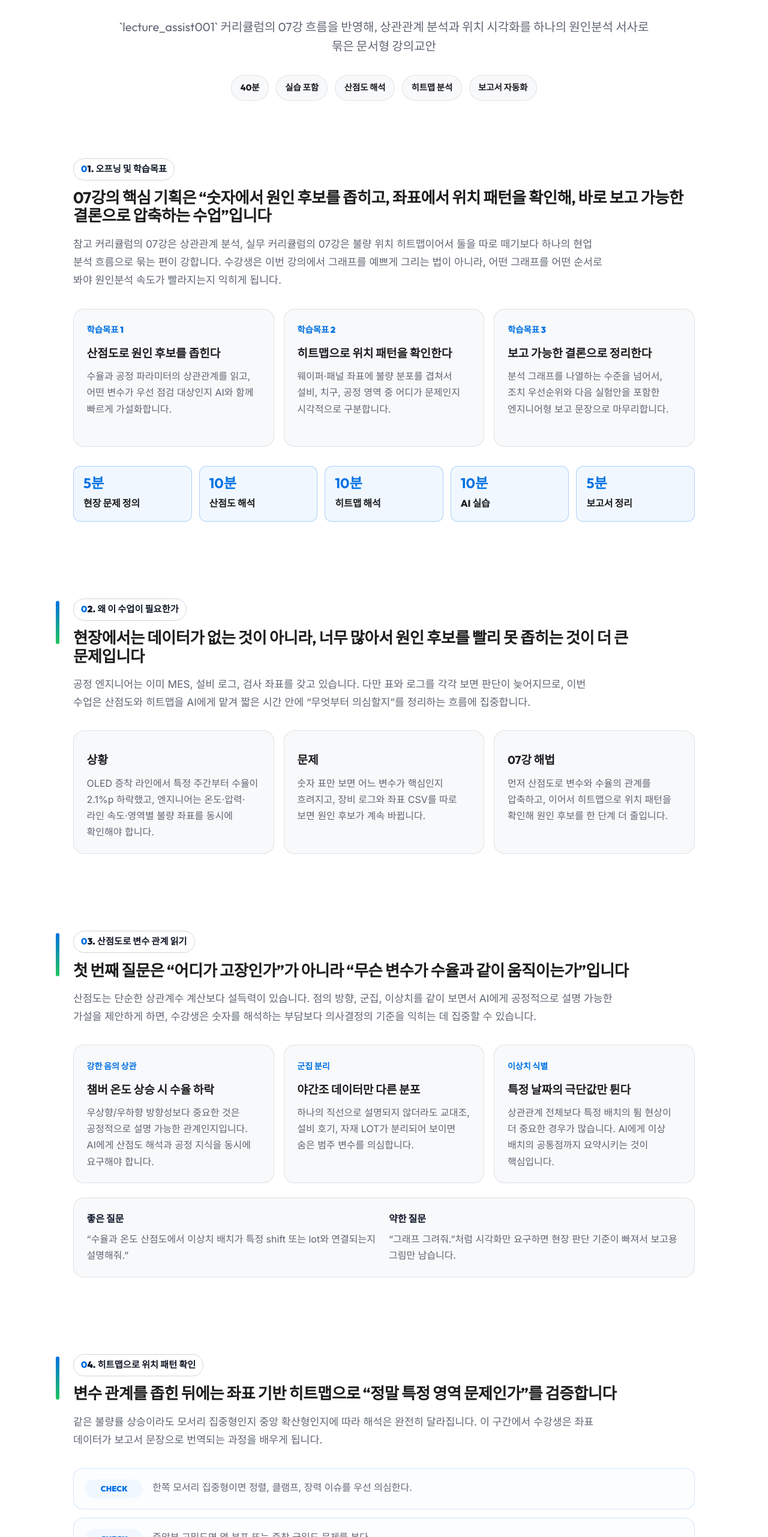
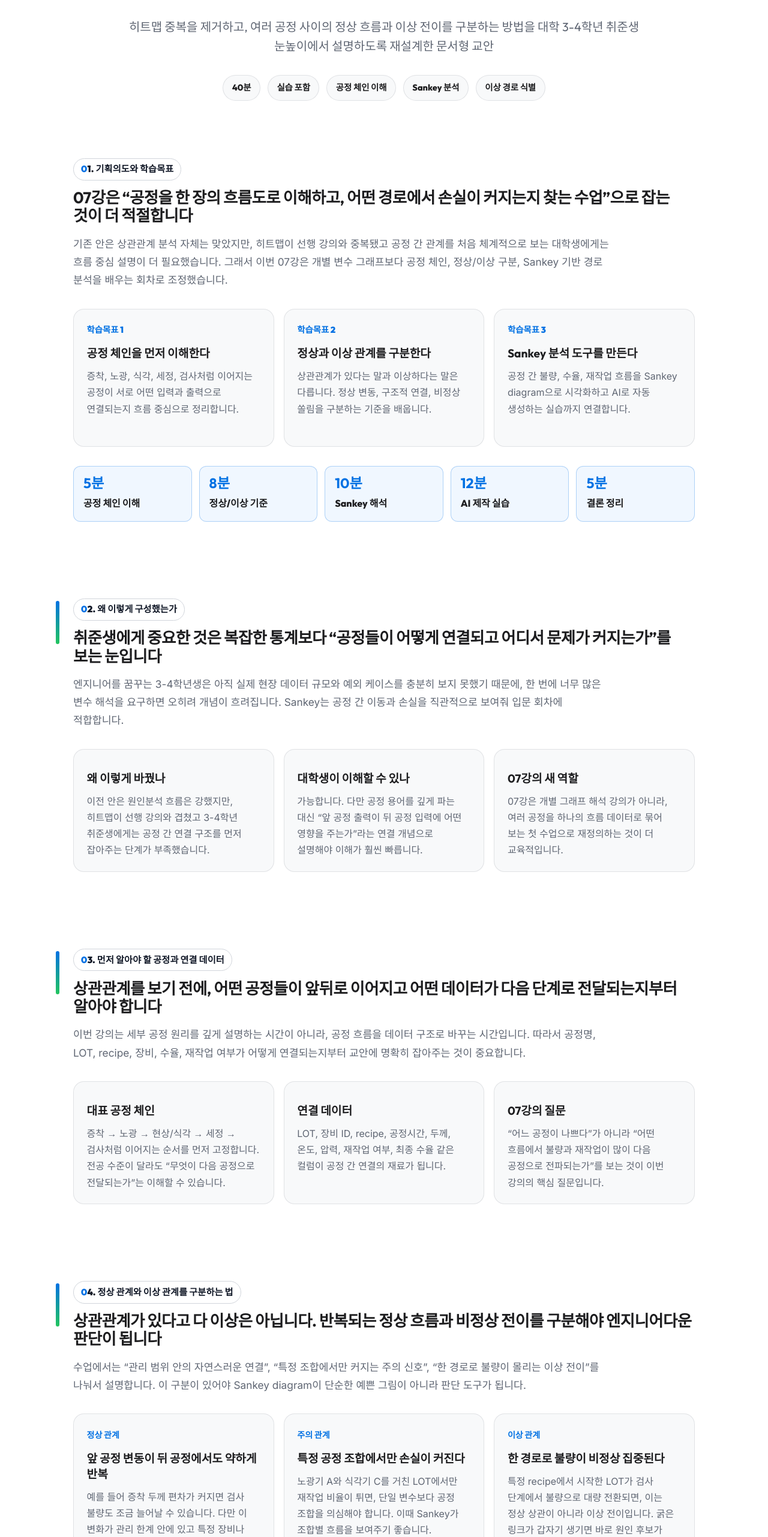
Before and after one commit to heekeunlee/lecture07, a React (Vite) app: page / in a window 1280 px wide. Shown: the part 237-2800 px from the top of the page at 60% size. Built offline with nearby package versions, Linux system fonts and the light colour scheme.

Commit message:
Refine lecture 07 around Sankey analysis

```diff
--- a/src/App.tsx
+++ b/src/App.tsx
@@ -1,88 +1,110 @@
 const lessonGoals = [
   {
     step: '학습목표 1',
-    title: '산점도로 원인 후보를 좁힌다',
-    body: '수율과 공정 파라미터의 상관관계를 읽고, 어떤 변수가 우선 점검 대상인지 AI와 함께 빠르게 가설화합니다.',
+    title: '공정 체인을 먼저 이해한다',
+    body: '증착, 노광, 식각, 세정, 검사처럼 이어지는 공정이 서로 어떤 입력과 출력으로 연결되는지 흐름 중심으로 정리합니다.',
   },
   {
     step: '학습목표 2',
-    title: '히트맵으로 위치 패턴을 확인한다',
-    body: '웨이퍼·패널 좌표에 불량 분포를 겹쳐서 설비, 치구, 공정 영역 중 어디가 문제인지 시각적으로 구분합니다.',
+    title: '정상과 이상 관계를 구분한다',
+    body: '상관관계가 있다는 말과 이상하다는 말은 다릅니다. 정상 변동, 구조적 연결, 비정상 쏠림을 구분하는 기준을 배웁니다.',
   },
   {
     step: '학습목표 3',
-    title: '보고 가능한 결론으로 정리한다',
-    body: '분석 그래프를 나열하는 수준을 넘어서, 조치 우선순위와 다음 실험안을 포함한 엔지니어형 보고 문장으로 마무리합니다.',
+    title: 'Sankey 분석 도구를 만든다',
+    body: '공정 간 불량, 수율, 재작업 흐름을 Sankey diagram으로 시각화하고 AI로 자동 생성하는 실습까지 연결합니다.',
   },
 ];
 
 const lessonFlow = [
-  { time: '5분', label: '현장 문제 정의' },
-  { time: '10분', label: '산점도 해석' },
-  { time: '10분', label: '히트맵 해석' },
-  { time: '10분', label: 'AI 실습' },
-  { time: '5분', label: '보고서 정리' },
+  { time: '5분', label: '공정 체인 이해' },
+  { time: '8분', label: '정상/이상 기준' },
+  { time: '10분', label: 'Sankey 해석' },
+  { time: '12분', label: 'AI 제작 실습' },
+  { time: '5분', label: '결론 정리' },
 ];
 
-const scenarioCards = [
+const planningReasons = [
   {
-    title: '상황',
-    body: 'OLED 증착 라인에서 특정 주간부터 수율이 2.1%p 하락했고, 엔지니어는 온도·압력·라인 속도·영역별 불량 좌표를 동시에 확인해야 합니다.',
+    title: '왜 이렇게 바꿨나',
+    body: '이전 안은 원인분석 흐름은 강했지만, 히트맵이 선행 강의와 겹쳤고 3-4학년 취준생에게는 공정 간 연결 구조를 먼저 잡아주는 단계가 부족했습니다.',
   },
   {
-    title: '문제',
-    body: '숫자 표만 보면 어느 변수가 핵심인지 흐려지고, 장비 로그와 좌표 CSV를 따로 보면 원인 후보가 계속 바뀝니다.',
+    title: '대학생이 이해할 수 있나',
+    body: '가능합니다. 다만 공정 용어를 깊게 파는 대신 “앞 공정 출력이 뒤 공정 입력에 어떤 영향을 주는가”라는 연결 개념으로 설명해야 이해가 훨씬 빠릅니다.',
   },
   {
-    title: '07강 해법',
-    body: '먼저 산점도로 변수와 수율의 관계를 압축하고, 이어서 히트맵으로 위치 패턴을 확인해 원인 후보를 한 단계 더 줄입니다.',
+    title: '07강의 새 역할',
+    body: '07강은 개별 그래프 해석 강의가 아니라, 여러 공정을 하나의 흐름 데이터로 묶어 보는 첫 수업으로 재정의하는 것이 더 교육적입니다.',
   },
 ];
 
-const correlationSignals = [
+const processCards = [
   {
-    label: '강한 음의 상관',
-    title: '챔버 온도 상승 시 수율 하락',
-    body: '우상향/우하향 방향성보다 중요한 것은 공정적으로 설명 가능한 관계인지입니다. AI에게 산점도 해석과 공정 지식을 동시에 요구해야 합니다.',
+    title: '대표 공정 체인',
+    body: '증착 → 노광 → 현상/식각 → 세정 → 검사처럼 이어지는 순서를 먼저 고정합니다. 전공 수준이 달라도 “무엇이 다음 공정으로 전달되는가”는 이해할 수 있습니다.',
   },
   {
-    label: '군집 분리',
-    title: '야간조 데이터만 다른 분포',
-    body: '하나의 직선으로 설명되지 않더라도 교대조, 설비 호기, 자재 LOT가 분리되어 보이면 숨은 범주 변수를 의심합니다.',
+    title: '연결 데이터',
+    body: 'LOT, 장비 ID, recipe, 공정시간, 두께, 온도, 압력, 재작업 여부, 최종 수율 같은 컬럼이 공정 간 연결의 재료가 됩니다.',
   },
   {
-    label: '이상치 식별',
-    title: '특정 날짜의 극단값만 튄다',
-    body: '상관관계 전체보다 특정 배치의 튐 현상이 더 중요한 경우가 많습니다. AI에게 이상 배치의 공통점까지 요약시키는 것이 핵심입니다.',
+    title: '07강의 질문',
+    body: '“어느 공정이 나쁘다”가 아니라 “어떤 흐름에서 불량과 재작업이 많이 다음 공정으로 전파되는가”를 보는 것이 이번 강의의 핵심 질문입니다.',
   },
 ];
 
-const heatmapChecks = [
-  '한쪽 모서리 집중형이면 정렬, 클램프, 장력 이슈를 우선 의심한다.',
-  '중앙부 고밀도면 열 분포 또는 증착 균일도 문제를 본다.',
-  '대각선/줄무늬 패턴이면 스캔 방향, 노즐, 이송 흔들림과 연결해 본다.',
-  '랜덤 산포형이면 단일 설비보다 자재 편차나 측정 노이즈 가능성을 같이 검토한다.',
-];
-
-const practiceSteps = [
+const normalAbnormalSignals = [
   {
-    title: '입력 데이터 준비',
-    body: '수율, 온도, 압력, takt time, defect_x, defect_y, lot, shift 컬럼을 가진 CSV를 AI에 설명하고 목적을 한 문장으로 선언합니다.',
+    label: '정상 관계',
+    title: '앞 공정 변동이 뒤 공정에서도 약하게 반복',
+    body: '예를 들어 증착 두께 편차가 커지면 검사 불량도 조금 늘어날 수 있습니다. 다만 이 변화가 관리 한계 안에 있고 특정 장비나 LOT에만 쏠리지 않으면 정상 변동으로 봅니다.',
   },
   {
-    title: 'AI 작업지시',
-    body: '산점도 2개, 히트맵 1개, 핵심 인사이트 3개, 추가 확인할 변수 2개를 출력하도록 명확히 지시합니다.',
+    label: '주의 관계',
+    title: '특정 공정 조합에서만 손실이 커진다',
+    body: '노광기 A와 식각기 C를 거친 LOT에서만 재작업 비율이 튀면, 단일 변수보다 공정 조합을 의심해야 합니다. 이때 Sankey가 조합별 흐름을 보여주기 좋습니다.',
   },
   {
-    title: '검증과 보고',
-    body: '그래프 모양이 그럴듯한지보다, 현장적으로 말이 되는 해석인지, 조치 우선순위가 있는지, 다음 실험안이 있는지를 확인합니다.',
+    label: '이상 관계',
+    title: '한 경로로 불량이 비정상 집중된다',
+    body: '특정 recipe에서 시작한 LOT가 검사 단계에서 불량으로 대량 전환되면, 이는 정상 상관이 아니라 이상 전이입니다. 굵은 링크가 갑자기 생기면 바로 원인 후보가 됩니다.',
   },
 ];
 
+const sankeyReasons = [
+  '산점도는 두 변수 관계는 잘 보여주지만, 여러 공정을 거치며 상태가 어떻게 전이되는지는 한 번에 보여주기 어렵습니다.',
+  'Sankey diagram은 공정 A에서 공정 B로, 정상 LOT가 재작업이나 불량으로 어떻게 흘러가는지 폭으로 보여줘서 초보자도 해석이 빠릅니다.',
+  '특히 3-4학년 학생에게는 수치보다 흐름 그림이 더 직관적이므로, 취업 준비 단계에서 공정 이해와 데이터 이해를 같이 잡기 좋습니다.',
+  '향후 보고서 자동화 강의와도 연결됩니다. Sankey 결과는 “어느 경로에서 손실이 컸는가”를 문장으로 바꾸기 쉽습니다.',
+];
+
+const buildSteps = [
+  {
+    title: '데이터 테이블 설계',
+    body: '`from_process`, `to_process`, `count`, `status`, `lot_group` 컬럼으로 공정 간 이동 테이블을 만듭니다. 예: 증착→노광, 노광→식각, 식각→검사.',
+  },
+  {
+    title: '정상/이상 분류 규칙',
+    body: '기준 수율 이상이면 `normal`, 재작업 비중 증가면 `warning`, 특정 경로 불량 집중이면 `abnormal`로 태깅합니다. 이 규칙을 AI에게 먼저 설명해야 그림이 흔들리지 않습니다.',
+  },
+  {
+    title: 'Sankey 생성 요청',
+    body: 'AI에게 링크 두께는 `count`, 색상은 `status`, 라벨은 공정명과 불량률을 반영하도록 지시합니다. 동시에 핵심 경로 3개를 요약하게 만듭니다.',
+  },
+];
+
+const promptGuides = [
+  '디스플레이 공정 데이터를 기반으로 Sankey diagram을 생성해줘. 노드는 공정명, 링크는 LOT 이동 수량이야.',
+  'status가 normal이면 파란색, warning이면 주황색, abnormal이면 빨간색으로 구분해줘.',
+  '가장 손실이 큰 경로 3개와, 재작업이 많이 발생한 공정 조합 2개를 요약해줘.',
+  '결과 설명은 대학 4학년 취준생도 이해할 수 있게 공정 흐름 중심으로 써줘.',
+];
+
 const reportTemplate = [
-  '수율 저하와 가장 강하게 연결된 변수는 챔버 온도였으며, 온도 상승 구간에서 불량률이 집중적으로 증가했습니다.',
-  '히트맵상 불량은 패널 우상단에 반복 집중되어 설비 전영역 공통 문제보다는 위치 의존형 원인을 시사합니다.',
-  '1차 조치로 해당 영역 관련 정렬/열 분포를 점검하고, 2차로 야간조 운영 조건과 LOT 편차를 비교 검증하는 것이 합리적입니다.',
+  '전체 공정 흐름 중 가장 큰 손실은 노광 이후 식각으로 넘어가는 구간에서 발생했으며, 이 경로의 abnormal 링크 비중이 가장 높았습니다.',
+  '특히 증착 장비 B를 거친 LOT가 특정 노광 recipe로 연결될 때 재작업 비율이 증가해 단일 공정보다 공정 조합 이슈 가능성이 큽니다.',
+  '따라서 1차 점검은 해당 경로의 recipe 조건과 장비 조합 검증에 두고, 2차로 같은 경로의 최근 3주 LOT를 비교 분석하는 것이 적절합니다.',
 ];
 
 function App() {
@@ -106,27 +128,27 @@ function App() {
         </div>
 
         <div className="hero-section">
-          <h1>07강. 산점도와 히트맵으로 불량 원인을 좁히는 AI 분석 교안</h1>
+          <h1>07강. 공정 간 상관관계를 Sankey Diagram으로 읽고 만드는 AI 분석 교안</h1>
           <p className="subtitle">
-            `lecture_assist001` 커리큘럼의 07강 흐름을 반영해, 상관관계 분석과 위치 시각화를 하나의 원인분석 서사로 묶은 문서형 강의교안
+            히트맵 중복을 제거하고, 여러 공정 사이의 정상 흐름과 이상 전이를 구분하는 방법을 대학 3-4학년 취준생 눈높이에서 설명하도록 재설계한 문서형 교안
           </p>
           <div className="lesson-meta" aria-label="lesson summary">
             <span>40분</span>
             <span>실습 포함</span>
-            <span>산점도 해석</span>
-            <span>히트맵 분석</span>
-            <span>보고서 자동화</span>
+            <span>공정 체인 이해</span>
+            <span>Sankey 분석</span>
+            <span>이상 경로 식별</span>
           </div>
         </div>
       </header>
 
       <main>
         <section className="overview-section">
-          <span className="section-label">01. 오프닝 및 학습목표</span>
-          <h2>07강의 핵심 기획은 “숫자에서 원인 후보를 좁히고, 좌표에서 위치 패턴을 확인해, 바로 보고 가능한 결론으로 압축하는 수업”입니다</h2>
+          <span className="section-label">01. 기획의도와 학습목표</span>
+          <h2>07강은 “공정을 한 장의 흐름도로 이해하고, 어떤 경로에서 손실이 커지는지 찾는 수업”으로 잡는 것이 더 적절합니다</h2>
           <p className="section-intro">
-            참고 커리큘럼의 07강은 상관관계 분석, 실무 커리큘럼의 07강은 불량 위치 히트맵이어서 둘을 따로 떼기보다 하나의 현업 분석 흐름으로 묶는 편이 강합니다.
-            수강생은 이번 강의에서 그래프를 예쁘게 그리는 법이 아니라, 어떤 그래프를 어떤 순서로 봐야 원인분석 속도가 빨라지는지 익히게 됩니다.
+            기존 안은 상관관계 분석 자체는 맞았지만, 히트맵이 선행 강의와 중복됐고 공정 간 관계를 처음 체계적으로 보는 대학생에게는 흐름 중심 설명이 더 필요했습니다.
+            그래서 이번 07강은 개별 변수 그래프보다 공정 체인, 정상/이상 구분, Sankey 기반 경로 분석을 배우는 회차로 조정했습니다.
           </p>
           <div className="learning-goals-grid" aria-label="학습목표">
             {lessonGoals.map((item) => (
@@ -148,14 +170,14 @@ function App() {
         </section>
 
         <section className="teaching-section">
-          <span className="section-label">02. 왜 이 수업이 필요한가</span>
-          <h2>현장에서는 데이터가 없는 것이 아니라, 너무 많아서 원인 후보를 빨리 못 좁히는 것이 더 큰 문제입니다</h2>
+          <span className="section-label">02. 왜 이렇게 구성했는가</span>
+          <h2>취준생에게 중요한 것은 복잡한 통계보다 “공정들이 어떻게 연결되고 어디서 문제가 커지는가”를 보는 눈입니다</h2>
           <p className="section-intro">
-            공정 엔지니어는 이미 MES, 설비 로그, 검사 좌표를 갖고 있습니다. 다만 표와 로그를 각각 보면 판단이 늦어지므로,
-            이번 수업은 산점도와 히트맵을 AI에게 맡겨 짧은 시간 안에 “무엇부터 의심할지”를 정리하는 흐름에 집중합니다.
+            엔지니어를 꿈꾸는 3-4학년생은 아직 실제 현장 데이터 규모와 예외 케이스를 충분히 보지 못했기 때문에,
+            한 번에 너무 많은 변수 해석을 요구하면 오히려 개념이 흐려집니다. Sankey는 공정 간 이동과 손실을 직관적으로 보여줘 입문 회차에 적합합니다.
           </p>
           <div className="insight-grid">
-            {scenarioCards.map((item) => (
+            {planningReasons.map((item) => (
               <article className="insight-card" key={item.title}>
                 <h3>{item.title}</h3>
                 <p>{item.body}</p>
@@ -165,14 +187,31 @@ function App() {
         </section>
 
         <section className="teaching-section">
-          <span className="section-label">03. 산점도로 변수 관계 읽기</span>
-          <h2>첫 번째 질문은 “어디가 고장인가”가 아니라 “무슨 변수가 수율과 같이 움직이는가”입니다</h2>
+          <span className="section-label">03. 먼저 알아야 할 공정과 연결 데이터</span>
+          <h2>상관관계를 보기 전에, 어떤 공정들이 앞뒤로 이어지고 어떤 데이터가 다음 단계로 전달되는지부터 알아야 합니다</h2>
           <p className="section-intro">
-            산점도는 단순한 상관계수 계산보다 설득력이 있습니다. 점의 방향, 군집, 이상치를 같이 보면서 AI에게 공정적으로 설명 가능한 가설을 제안하게 하면,
-            수강생은 숫자를 해석하는 부담보다 의사결정의 기준을 익히는 데 집중할 수 있습니다.
+            이번 강의는 세부 공정 원리를 깊게 설명하는 시간이 아니라, 공정 흐름을 데이터 구조로 바꾸는 시간입니다.
+            따라서 공정명, LOT, recipe, 장비, 수율, 재작업 여부가 어떻게 연결되는지부터 교안에 명확히 잡아주는 것이 중요합니다.
           </p>
           <div className="insight-grid">
-            {correlationSignals.map((item) => (
+            {processCards.map((item) => (
+              <article className="insight-card" key={item.title}>
+                <h3>{item.title}</h3>
+                <p>{item.body}</p>
+              </article>
+            ))}
+          </div>
+        </section>
+
+        <section className="teaching-section">
+          <span className="section-label">04. 정상 관계와 이상 관계를 구분하는 법</span>
+          <h2>상관관계가 있다고 다 이상은 아닙니다. 반복되는 정상 흐름과 비정상 전이를 구분해야 엔지니어다운 판단이 됩니다</h2>
+          <p className="section-intro">
+            수업에서는 “관리 범위 안의 자연스러운 연결”, “특정 조합에서만 커지는 주의 신호”, “한 경로로 불량이 몰리는 이상 전이”를 나눠서 설명합니다.
+            이 구분이 있어야 Sankey diagram이 단순한 예쁜 그림이 아니라 판단 도구가 됩니다.
+          </p>
+          <div className="insight-grid">
+            {normalAbnormalSignals.map((item) => (
               <article className="insight-card" key={item.title}>
                 <span className="mini-label">{item.label}</span>
                 <h3>{item.title}</h3>
@@ -182,50 +221,52 @@ function App() {
           </div>
           <div className="comparison-panel">
             <div>
-              <strong>좋은 질문</strong>
-              <p>“수율과 온도 산점도에서 이상치 배치가 특정 shift 또는 lot와 연결되는지 설명해줘.”</p>
+              <strong>정상 판단 기준</strong>
+              <p>변동이 있더라도 여러 주차에서 비슷하게 반복되고, 특정 장비나 경로에 과도하게 몰리지 않으며 관리 기준 안에 있으면 정상 흐름으로 봅니다.</p>
             </div>
             <div>
-              <strong>약한 질문</strong>
-              <p>“그래프 그려줘.”처럼 시각화만 요구하면 현장 판단 기준이 빠져서 보고용 그림만 남습니다.</p>
+              <strong>이상 판단 기준</strong>
+              <p>특정 공정 조합에서만 손실이 급증하거나, 정상 LOT가 특정 링크에서 불량/재작업으로 대량 전환되면 이상 경로로 판단합니다.</p>
             </div>
           </div>
         </section>
 
         <section className="teaching-section">
-          <span className="section-label">04. 히트맵으로 위치 패턴 확인</span>
-          <h2>변수 관계를 좁힌 뒤에는 좌표 기반 히트맵으로 “정말 특정 영역 문제인가”를 검증합니다</h2>
+          <span className="section-label">05. 왜 Sankey Diagram인가</span>
+          <h2>이번 회차의 대표 도구는 여러 공정의 흐름과 손실을 동시에 보여주는 Sankey diagram입니다</h2>
           <p className="section-intro">
-            같은 불량률 상승이라도 모서리 집중형인지 중앙 확산형인지에 따라 해석은 완전히 달라집니다. 이 구간에서 수강생은 좌표 데이터가 보고서 문장으로 번역되는 과정을 배우게 됩니다.
+            산점도는 두 변수 해석에는 좋지만, 증착에서 시작한 LOT가 노광과 식각을 거쳐 어디서 재작업과 불량으로 바뀌는지 보여주기엔 제한이 있습니다.
+            Sankey는 노드와 링크의 폭으로 이 전이 관계를 보여주므로, 취준생도 흐름 중심으로 문제를 이해할 수 있습니다.
           </p>
           <div className="checklist-panel">
-            {heatmapChecks.map((item) => (
+            {sankeyReasons.map((item) => (
               <div className="check-item" key={item}>
-                <span className="check-badge">CHECK</span>
+                <span className="check-badge">POINT</span>
                 <p>{item}</p>
               </div>
             ))}
           </div>
-          <div className="placeholder-panel">
-            <strong>강의 포인트</strong>
-            <p>이 섹션에서는 실제 히트맵 이미지를 넣지 않아도 교안이 작동해야 합니다. 수업 중에는 샘플 CSV를 기반으로 AI가 생성한 히트맵을 보여주고, 교안에는 해석 기준을 남기는 방식이 가장 실용적입니다.</p>
-          </div>
         </section>
 
         <section className="teaching-section">
-          <span className="section-label">05. AI 실습과 보고서 마무리</span>
-          <h2>실습의 완성 기준은 그래프 출력이 아니라, 조치 우선순위가 적힌 3문장 보고 초안입니다</h2>
+          <span className="section-label">06. 만드는 방법과 AI 실습</span>
+          <h2>실습은 공정 간 이동 테이블을 만들고, 정상/이상 규칙을 정의한 뒤, AI로 Sankey 시각화를 자동 생성하는 순서로 설계합니다</h2>
           <p className="section-intro">
-            07강은 이후 보고서 자동화 강의로 연결되는 분기점이므로, 결과물을 반드시 “실무 문장”으로 끝내는 설계가 좋습니다.
-            수강생이 이 강의에서 바로 가져갈 수 있는 산출물은 프롬프트 1개, 그래프 3개, 보고 초안 1개입니다.
+            이 회차의 산출물은 단순 시각화가 아니라 “공정 흐름 분석 툴 초안”입니다. 이후 강의에서 이 결과를 보고서 자동화나 대시보드로 확장하기 좋게 설계합니다.
           </p>
           <div className="practice-grid">
-            {practiceSteps.map((item, index) => (
+            {buildSteps.map((item, index) => (
               <article className="practice-card" key={item.title}>
                 <span>{`STEP ${index + 1}`}</span>
                 <h3>{item.title}</h3>
                 <p>{item.body}</p>
               </article>
+            ))}
+          </div>
+          <div className="placeholder-panel">
+            <strong>AI 프롬프트 가이드</strong>
+            {promptGuides.map((item, index) => (
+              <p key={item}>{`${index + 1}. ${item}`}</p>
             ))}
           </div>
           <div className="report-panel">
```
